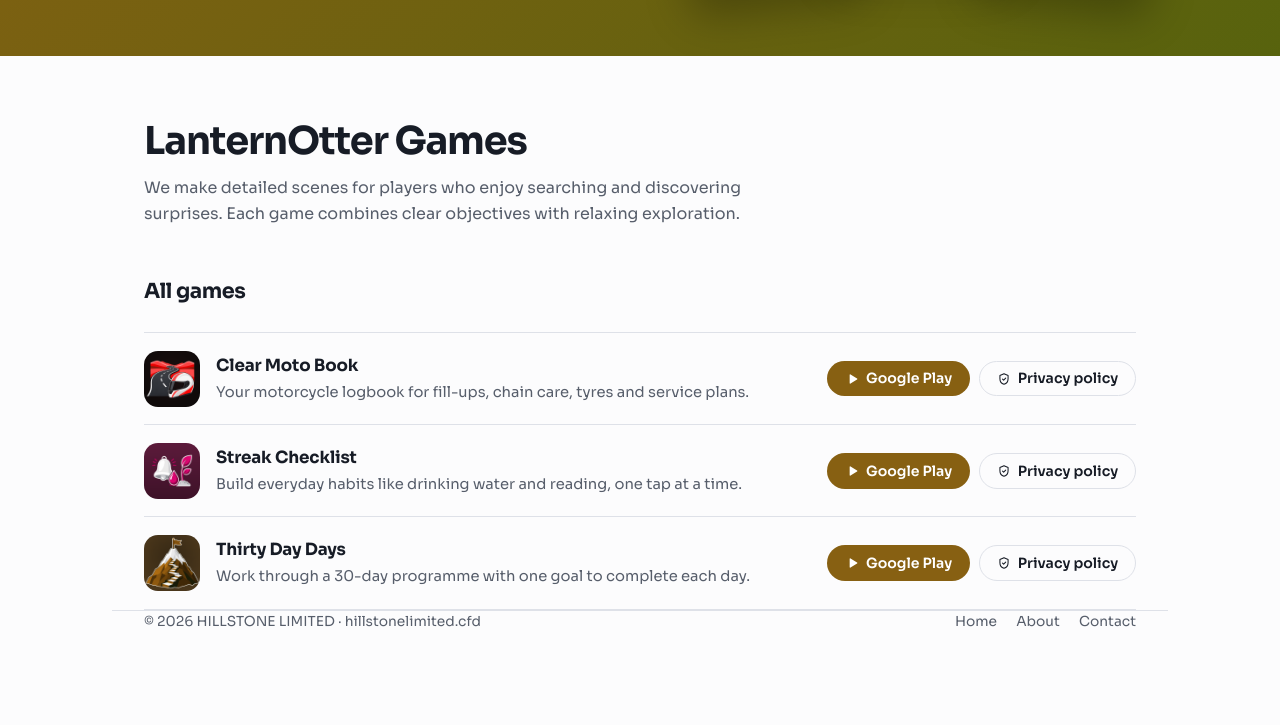
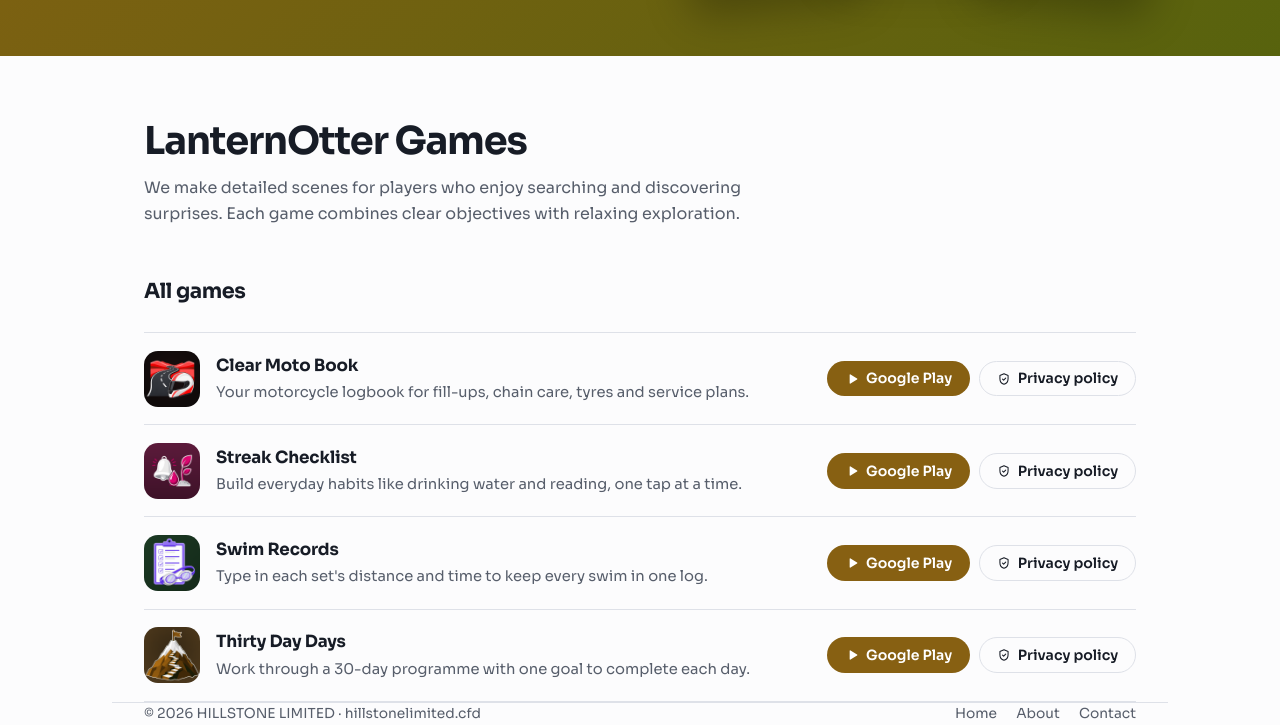
Before and after one commit to hillstonelimitedvv/hillstonelimitedvv.github.io, a plain HTML site: page index.html in a window 1280 px wide. Shown: the part 493-1218 px from the top of the page. Before the commit the page ends 1126 px from the top, so only its background shows below. Drawn offline with Linux system fonts and the light colour scheme.

Commit message:
site: hillstonelimited.cfd

```diff
--- a/index.html
+++ b/index.html
@@ -117,6 +117,9 @@ footer a:hover { color: var(--accent); }
       <li><img class="icon" src="/icons/streak-checklist.png" alt="" width="56" height="56" loading="lazy">
         <div><h3>Streak Checklist</h3><p class="short">Build everyday habits like drinking water and reading, one tap at a time.</p></div>
         <p class="actions"><a class="btn btn-play" href="https://play.google.com/store/apps/details?id=me.streakchecklist.streaks"><svg viewBox="0 0 24 24" fill="currentColor" aria-hidden="true"><path d="M8 5.14v13.72a1 1 0 0 0 1.5.86l11.14-6.86a1 1 0 0 0 0-1.72L9.5 4.28A1 1 0 0 0 8 5.14Z"/></svg>Google Play</a><a class="btn btn-ghost" href="/streak-checklist/"><svg viewBox="0 0 24 24" fill="none" stroke="currentColor" stroke-width="1.8" stroke-linecap="round" stroke-linejoin="round" aria-hidden="true"><path d="M12 3l7 3v5.5c0 4.3-2.9 8.3-7 9.5-4.1-1.2-7-5.2-7-9.5V6l7-3Z"/><path d="M9.5 12.2l1.9 1.9 3.5-3.7"/></svg>Privacy policy</a></p></li>
+      <li><img class="icon" src="/icons/swim-records.png" alt="" width="56" height="56" loading="lazy">
+        <div><h3>Swim Records</h3><p class="short">Type in each set&#x27;s distance and time to keep every swim in one log.</p></div>
+        <p class="actions"><a class="btn btn-play" href="https://play.google.com/store/apps/details?id=com.swimrecordsapp.planner"><svg viewBox="0 0 24 24" fill="currentColor" aria-hidden="true"><path d="M8 5.14v13.72a1 1 0 0 0 1.5.86l11.14-6.86a1 1 0 0 0 0-1.72L9.5 4.28A1 1 0 0 0 8 5.14Z"/></svg>Google Play</a><a class="btn btn-ghost" href="/swim-records/"><svg viewBox="0 0 24 24" fill="none" stroke="currentColor" stroke-width="1.8" stroke-linecap="round" stroke-linejoin="round" aria-hidden="true"><path d="M12 3l7 3v5.5c0 4.3-2.9 8.3-7 9.5-4.1-1.2-7-5.2-7-9.5V6l7-3Z"/><path d="M9.5 12.2l1.9 1.9 3.5-3.7"/></svg>Privacy policy</a></p></li>
       <li><img class="icon" src="/icons/thirty-day-days.png" alt="" width="56" height="56" loading="lazy">
         <div><h3>Thirty Day Days</h3><p class="short">Work through a 30-day programme with one goal to complete each day.</p></div>
         <p class="actions"><a class="btn btn-play" href="https://play.google.com/store/apps/details?id=me.thirtyday.routine"><svg viewBox="0 0 24 24" fill="currentColor" aria-hidden="true"><path d="M8 5.14v13.72a1 1 0 0 0 1.5.86l11.14-6.86a1 1 0 0 0 0-1.72L9.5 4.28A1 1 0 0 0 8 5.14Z"/></svg>Google Play</a><a class="btn btn-ghost" href="/thirty-day-days/"><svg viewBox="0 0 24 24" fill="none" stroke="currentColor" stroke-width="1.8" stroke-linecap="round" stroke-linejoin="round" aria-hidden="true"><path d="M12 3l7 3v5.5c0 4.3-2.9 8.3-7 9.5-4.1-1.2-7-5.2-7-9.5V6l7-3Z"/><path d="M9.5 12.2l1.9 1.9 3.5-3.7"/></svg>Privacy policy</a></p></li>
```
Also changed, not shown: about/index.html (+1 -1 lines), icons/swim-records.png (added), shots/swim-records_1.png (added), shots/swim-records_2.png (added), shots/swim-records_3.png (added), shots/swim-records_4.png (added).
